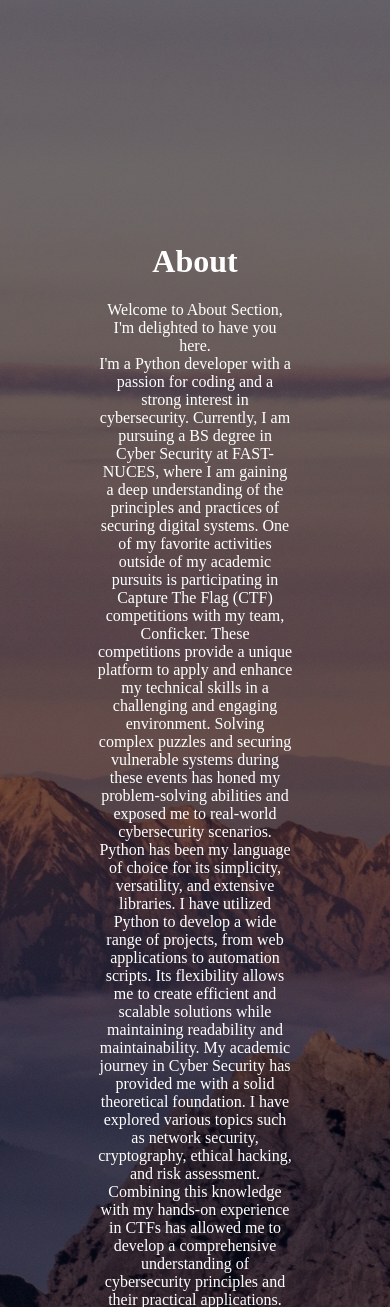
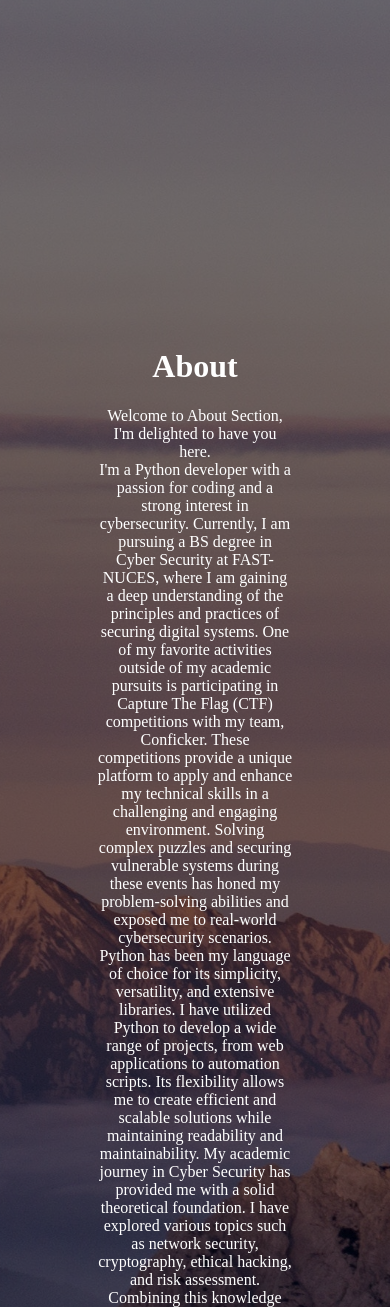
Before and after one commit to Conficker-V106/portfoliowebsite1, a Flask app: page /about in a window 390 px wide. Shown: the part 488-1795 px from the top of the page. Run offline with Flask 3, Linux system fonts and the light colour scheme.

Commit message:
Update style3.css

```diff
--- a/static/css/style3.css
+++ b/static/css/style3.css
@@ -208,7 +208,7 @@ div.gallery {
 
 @media only screen and (max-width: 700px) {
     .hero-image{
-        height: 275%;
+        height: 300%;
     }
 
   }
```
